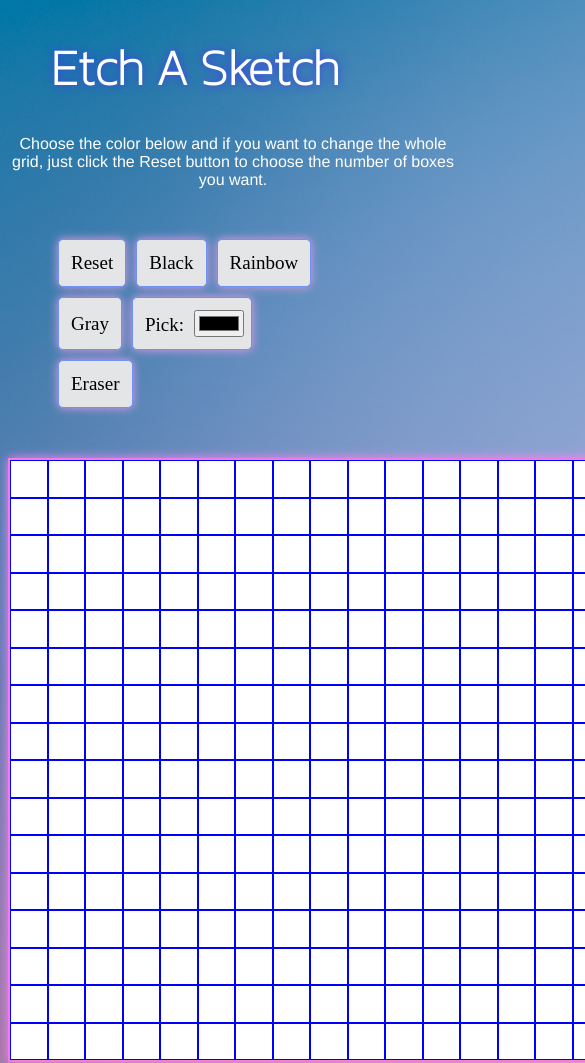
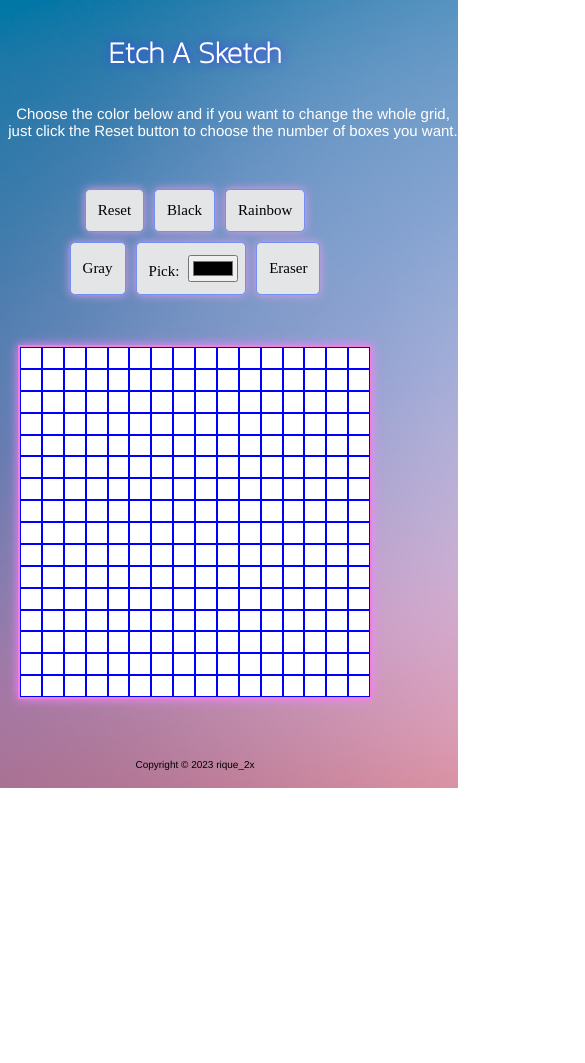
Before and after one commit to Rique2x/Etch-a-Sketch, a plain HTML site: page index.html in a window 390 px wide. Shown: the top 1063 px of the page, 585 px wide, since content can reach past the window. After the commit the page ends 844 px from the top, so only its background shows below. Drawn offline with Linux system fonts and the light colour scheme; a web font is replaced by a local one.

Commit message:
made the page responsive (css)

```diff
--- a/style.css
+++ b/style.css
@@ -37,6 +37,7 @@ body{
     flex-wrap: wrap;
     display: flex;
     gap: 10px;
+
 }
 
 .btn{
@@ -80,6 +81,8 @@ body{
     margin-bottom: 50px;
   }
 
+  /*Copyright*/
+
 #copyright{
     display: flex;
     justify-content: center;
@@ -89,3 +92,36 @@ body{
     font-size: 20px;
     font-family: 'Franklin Gothic Medium', 'Arial Narrow', Arial, sans-serif;
 }
+
+/*UI*/
+
+@media (max-width: 550px){
+    .header-name{
+        text-align: center;
+        font-size: 30px;
+    }
+
+    .para1{
+        text-align: center;
+        font-size: 15px;
+    }
+
+    .buttons-items{
+        width: 300px;
+        justify-content: center;
+    }
+
+    .btn{
+        font-size: 15px;
+    }
+
+    .container{
+        width: 350px;
+        height: 350px;
+        justify-content: center;
+    }
+
+    #copyright p{
+        font-size: 10px;
+    }
+}
```
